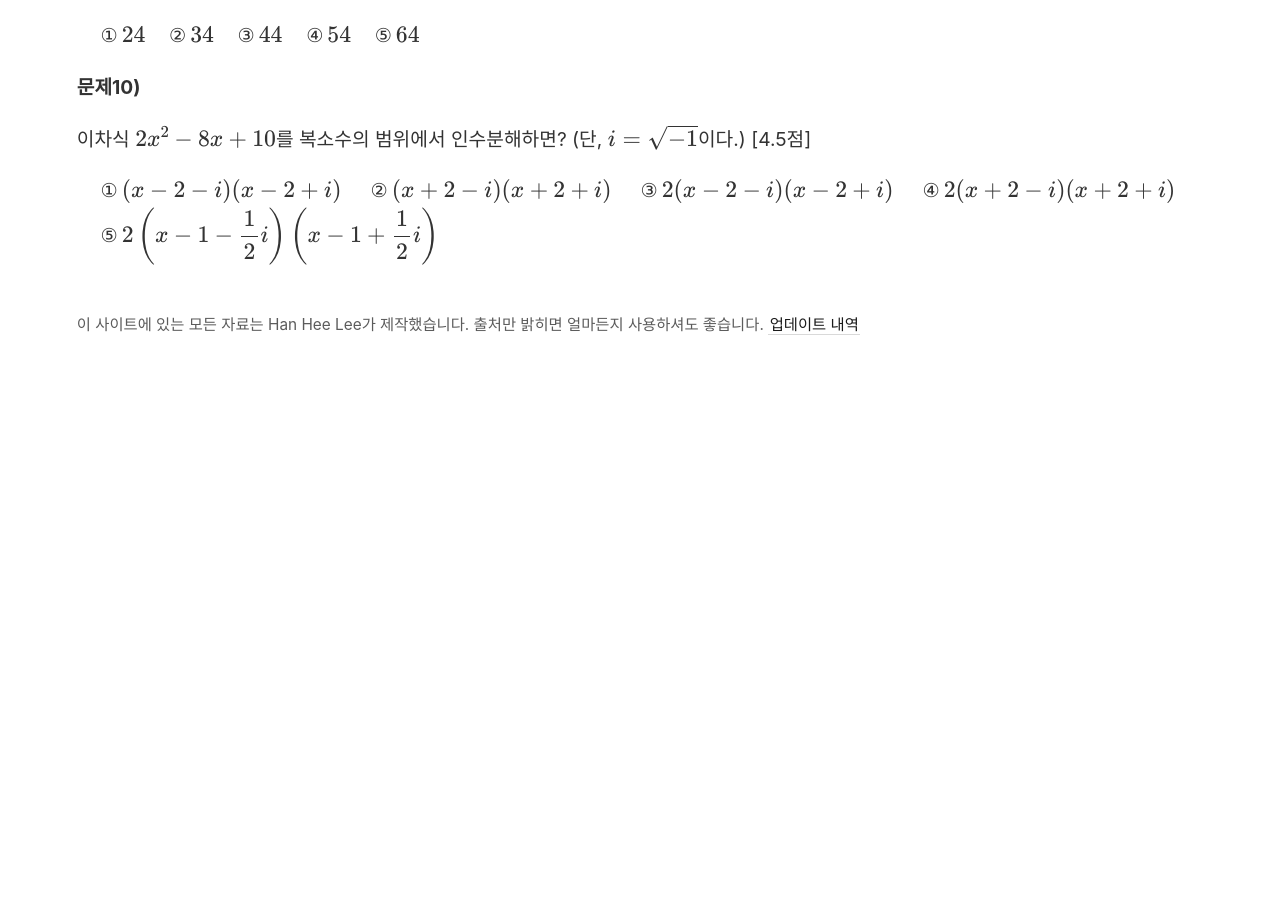
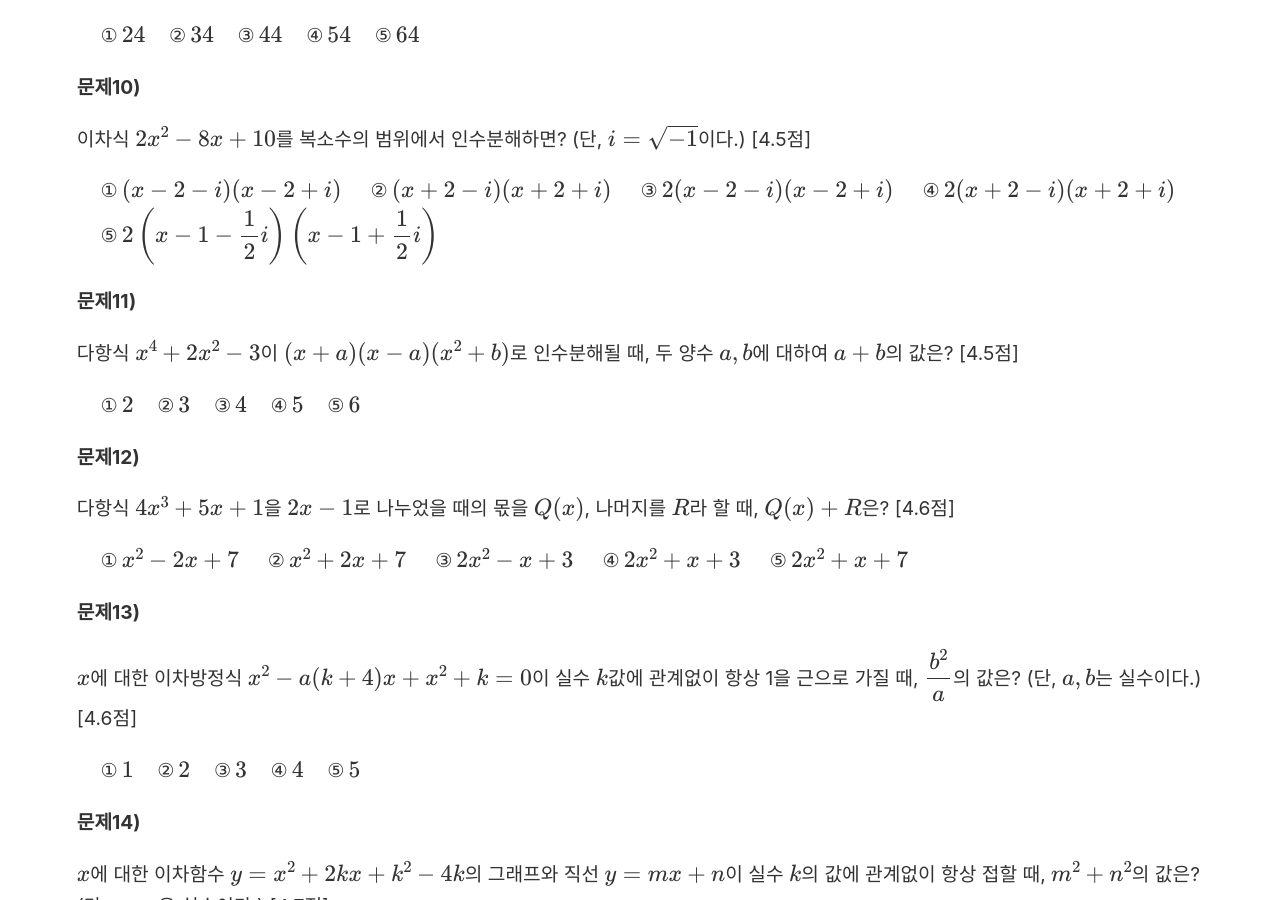
Before and after one commit to gwandae/test, a Jekyll site: the page built from 2024 배방 고1 1차고사.md, in a window 1280 px wide and 900 px high, scrolled down 1879 px. Built offline with Jekyll 4.4.1, drawn with Linux system fonts in a browser that asks for light colours; formulas are drawn with MathJax 3; before the commit the page ends 2284 px from its top, so only the background shows below that; some of the changed text lies outside the part shown.

Commit message:
Update 2024 배방 고1 1차고사.md

```diff
--- a/2024 배방 고1 1차고사.md
+++ b/2024 배방 고1 1차고사.md
@@ -124,3 +124,51 @@ $\quad ④\, 2(x+2-i)(x+2+i)
 $
 $\quad ⑤\, 2\left(x-1-\dfrac{1}{2}i\right)\left(x-1+\dfrac{1}{2}i\right)
 $
+
+**문제11)**
+
+다항식 $x^4+2x^2-3$이 $(x+a)(x-a)(x^2+b)$로 인수분해될 때, 두 양수 $a, b$에 대하여 $a+b$의 값은? [4.5점]
+
+$\quad ①\, 2
+\quad ②\, 3
+\quad ③\, 4
+\quad ④\, 5
+\quad ⑤\, 6
+$
+
+**문제12)**
+
+다항식 $4x^3+5x+1$을 $2x-1$로 나누었을 때의 몫을 $Q(x)$, 나머지를 $R$라 할 때, $Q(x)+R$은? [4.6점]
+
+$\quad ①\, x^2-2x+7
+$
+$\quad ②\, x^2+2x+7
+$
+$\quad ③\, 2x^2-x+3
+$
+$\quad ④\, 2x^2+x+3
+$
+$\quad ⑤\, 2x^2+x+7
+$
+
+**문제13)**
+
+$x$에 대한 이차방정식 $x^2-a(k+4)x+x^2+k=0$이 실수 $k$값에 관계없이 항상 1을 근으로 가질 때, $\dfrac{b^2}{a}$의 값은? (단, $a, b$는 실수이다.) [4.6점]
+
+$\quad ①\, 1
+\quad ②\, 2
+\quad ③\, 3
+\quad ④\, 4
+\quad ⑤\, 5
+$
+
+**문제14)**
+
+$x$에 대한 이차함수 $y=x^2+2kx+k^2-4k$의 그래프와 직선 $y=mx+n$이 실수 $k$의 값에 관계없이 항상 접할 때, $m^2+n^2$의 값은? (단, $m, n$은 실수이다.) [4.7점]
+
+$\quad ①\, 32
+\quad ②\,
+\quad ③\,
+\quad ④\,
+\quad ⑤\,
+$
```
